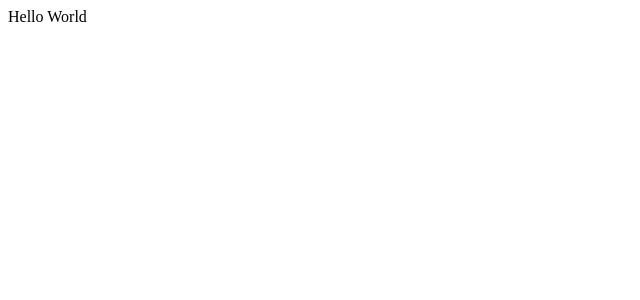
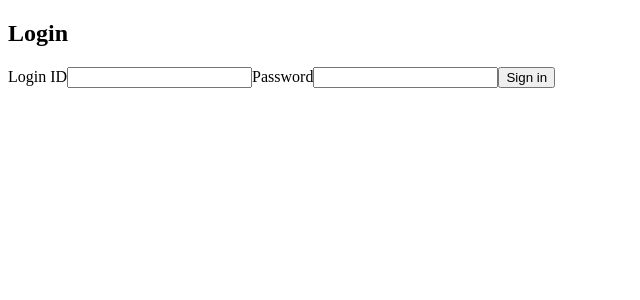
Before and after one commit to manishankar116/sms-frontend, a React (Vite) app: page / in a window 1280 px wide. Shown: the top 300 px of the page, without its empty margins (0-640 px from the left). Built offline with nearby package versions, Linux system fonts and the light colour scheme.

Commit message:
Implement localStorage-backed login flow in App

```diff
--- a/src/App.jsx
+++ b/src/App.jsx
@@ -1,18 +1,119 @@
-import { useState } from 'react'
-import reactLogo from './assets/react.svg'
-import viteLogo from './assets/vite.svg'
-import heroImg from './assets/hero.png'
-
+import { useEffect, useState } from 'react'
 
 function App() {
-  const [count, setCount] = useState(0)
+  const [loginID, setLoginID] = useState('')
+  const [password, setPassword] = useState('')
+  const [role, setRole] = useState('')
+  const [username, setUsername] = useState('')
+  const [error, setError] = useState('')
+  const [isSubmitting, setIsSubmitting] = useState(false)
+
+  useEffect(() => {
+    const storedRole = localStorage.getItem('role')
+    const storedUsername = localStorage.getItem('username')
+
+    if (storedRole) {
+      setRole(storedRole)
+      setUsername(storedUsername ?? '')
+    }
+  }, [])
+
+  const handleSubmit = async (event) => {
+    event.preventDefault()
+    setError('')
+    setIsSubmitting(true)
+
+    try {
+      const response = await fetch('http://localhost:8080/api/auth/login', {
+        method: 'POST',
+        headers: {
+          'Content-Type': 'application/json',
+        },
+        body: JSON.stringify({ loginID, password }),
+      })
+
+      if (!response.ok) {
+        setError('Invalid credentials. Please try again.')
+        return
+      }
+
+      const data = await response.json()
+
+      if (!data?.token || !data?.role) {
+        setError('Login response was incomplete. Please try again.')
+        return
+      }
+
+      localStorage.setItem('token', data.token)
+      localStorage.setItem('username', data.username ?? loginID)
+      localStorage.setItem('role', data.role)
+
+      setRole(data.role)
+      setUsername(data.username ?? loginID)
+      setLoginID('')
+      setPassword('')
+    } catch {
+      setError('Unable to reach the server. Please check your network and try again.')
+    } finally {
+      setIsSubmitting(false)
+    }
+  }
+
+  const handleLogout = () => {
+    localStorage.removeItem('token')
+    localStorage.removeItem('username')
+    localStorage.removeItem('role')
+
+    setRole('')
+    setUsername('')
+    setLoginID('')
+    setPassword('')
+    setError('')
+  }
+
+  if (role) {
+    return (
+      <section id="center">
+        <h1>Welcome{username ? `, ${username}` : ''}!</h1>
+        <p>Current role: {role}</p>
+        <button type="button" onClick={handleLogout}>
+          Logout
+        </button>
+      </section>
+    )
+  }
 
   return (
-    <>
-      <section id="center">
-        Hello World
-      </section>
-    </>
+    <section id="center">
+      <h1>Login</h1>
+      <form onSubmit={handleSubmit}>
+        <label htmlFor="login-id">Login ID</label>
+        <input
+          id="login-id"
+          type="text"
+          value={loginID}
+          onChange={(event) => setLoginID(event.target.value)}
+          autoComplete="username"
+          required
+        />
+
+        <label htmlFor="password">Password</label>
+        <input
+          id="password"
+          type="password"
+          value={password}
+          onChange={(event) => setPassword(event.target.value)}
+          autoComplete="current-password"
+          required
+        />
+
+        <button type="submit" disabled={isSubmitting}>
+          {isSubmitting ? 'Signing in...' : 'Sign in'}
+        </button>
+      </form>
+
+      {error && <p role="alert">{error}</p>}
+    </section>
   )
 }
 
```
